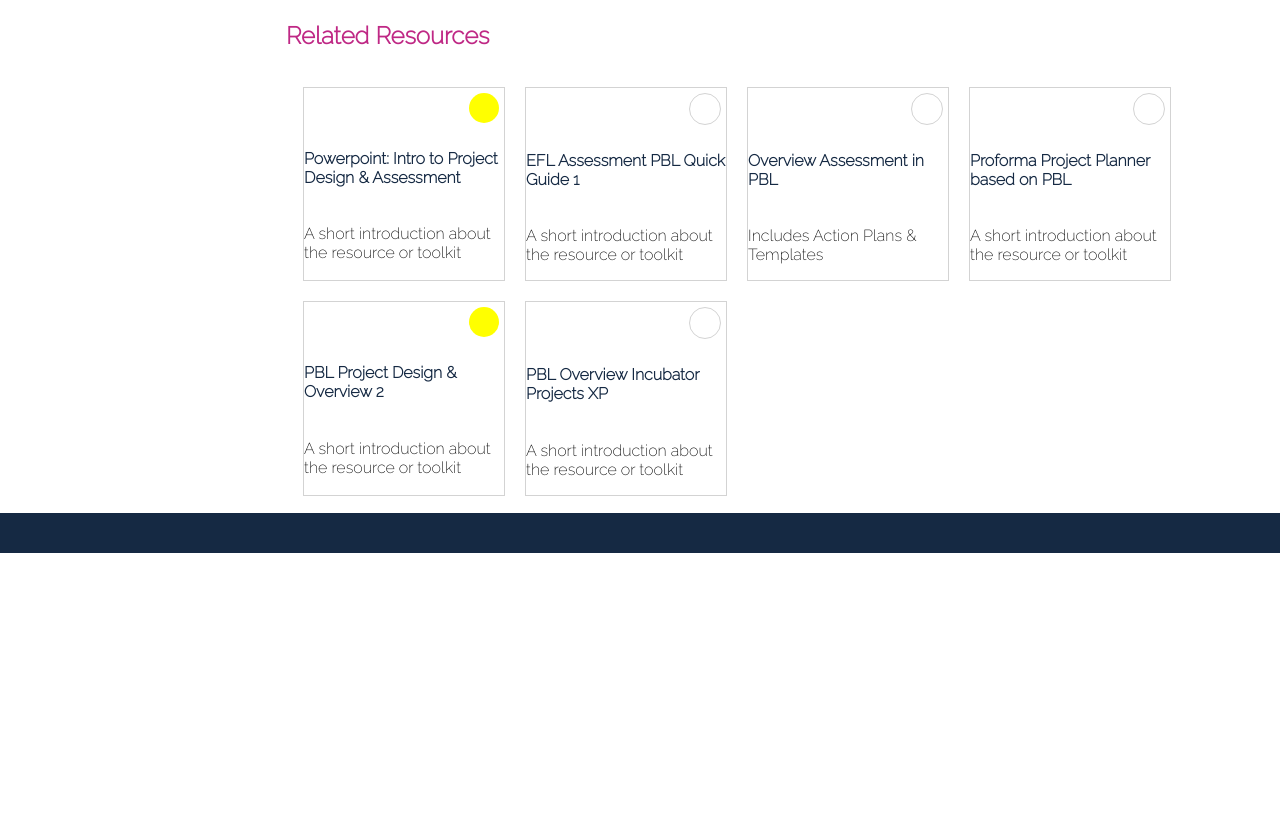
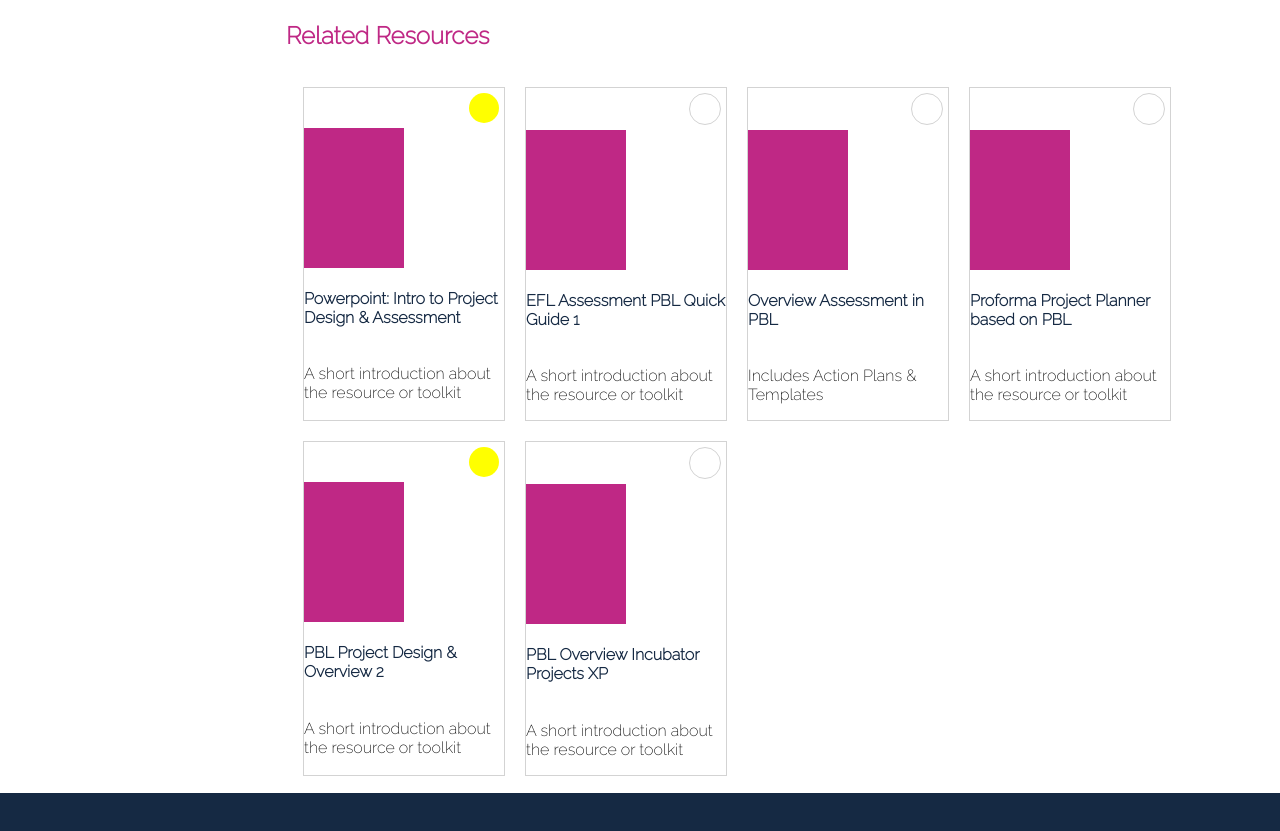
Before and after one commit to alliedelano/efl-lj-mockup, a React (Create React App) app: page /courses/pblcourse/pblunit2 in a window 1280 px wide. Shown: the part 1200-2031 px from the top of the page. Before the commit the page ends 1753 px from the top, so only its background shows below. Built offline with nearby package versions, Linux system fonts and the light colour scheme.

Commit message:
updates resource thumbnail placeholders for all PBL steps units

```diff
--- a/src/pages/PBLUnitPage1/PBLUnitPage1.jsx
+++ b/src/pages/PBLUnitPage1/PBLUnitPage1.jsx
@@ -42,11 +42,13 @@ export default function PBLUnitPage1(){
                         <div className="related-resources">
                             <div className="resource-item">
                                 <div className="fav-icon"></div>
+                                <div className="resource-thumbnail-placeholder"></div>
                                 <h4>Powerpoint: Intro to PBL and EL</h4>
                                 <p>A short introduction about the resource or toolkit</p>
                             </div>
                             <div className="resource-item">
                                 <div className="fav-icon-not"></div>
+                                <div className="resource-thumbnail-placeholder"></div>
                                 <h4>What is PBL Overview</h4>
                                 <p>A short introduction about the resource or toolkit</p>
                             </div>
@@ -58,11 +60,13 @@ export default function PBLUnitPage1(){
                             </div>
                             <div className="resource-item">
                                 <div className="fav-icon-not"></div>
+                                <div className="resource-thumbnail-placeholder"></div>
                                 <h4>PBL Toolkit</h4>
                                 <p>Includes Action Plans & Templates</p>
                             </div>
                             <div className="resource-item">
                                 <div className="fav-icon-not"></div>
+                                <div className="resource-thumbnail-placeholder"></div>
                                 <h4>Project Design Overview & Calendar</h4>
                                 <p>A short introduction about the resource or toolkit</p>
                             </div>
--- a/src/pages/PBLUnitPage2/PBLUnitPage2.jsx
+++ b/src/pages/PBLUnitPage2/PBLUnitPage2.jsx
@@ -44,31 +44,37 @@ export default function PBLUnitPage2(){
                         <div className="related-resources">
                         <div className="resource-item">
                                 <div className="fav-icon"></div>
+                                <div className="resource-thumbnail-placeholder"></div>
                                 <h4>Powerpoint: Intro to Project Design & Assessment</h4>
                                 <p>A short introduction about the resource or toolkit</p>
                             </div>
                             <div className="resource-item">
                                 <div className="fav-icon-not"></div>
+                                <div className="resource-thumbnail-placeholder"></div>
                                 <h4>EFL Assessment PBL Quick Guide 1</h4>
                                 <p>A short introduction about the resource or toolkit</p>
                             </div>
                             <div className="resource-item">
                                 <div className="fav-icon-not"></div>
+                                <div className="resource-thumbnail-placeholder"></div>
                                 <h4>Overview Assessment in PBL</h4>
                                 <p>Includes Action Plans & Templates</p>
                             </div>
                             <div className="resource-item">
                                 <div className="fav-icon-not"></div>
+                                <div className="resource-thumbnail-placeholder"></div>
                                 <h4>Proforma Project Planner based on PBL</h4>
                                 <p>A short introduction about the resource or toolkit</p>
                             </div>
                             <div className="resource-item">
                                 <div className="fav-icon"></div>
+                                <div className="resource-thumbnail-placeholder"></div>
                                 <h4>PBL Project Design & Overview 2</h4>
                                 <p>A short introduction about the resource or toolkit</p>
                             </div>
                             <div className="resource-item">
                                 <div className="fav-icon-not"></div>
+                                <div className="resource-thumbnail-placeholder"></div>
                                 <h4>PBL Overview Incubator Projects XP</h4>
                                 <p>A short introduction about the resource or toolkit</p>
                             </div>
--- a/src/pages/PBLUnitPage3/PBLUnitPage3.jsx
+++ b/src/pages/PBLUnitPage3/PBLUnitPage3.jsx
@@ -33,26 +33,31 @@ export default function PBLUnitPage3(){
                         <div className="related-resources">
                             <div className="resource-item">
                                 <div className="fav-icon"></div>
+                                <div className="resource-thumbnail-placeholder"></div>
                                 <h4>Powerpoint: Intro to the Driving Question</h4>
                                 <p>A short introduction about the resource or toolkit</p>
                             </div>
                             <div className="resource-item">
                                 <div className="fav-icon-not"></div>
+                                <div className="resource-thumbnail-placeholder"></div>
                                 <h4>Using Open & Guiding Questions</h4>
                                 <p>A short introduction about the resource or toolkit</p>
                             </div>
                             <div className="resource-item">
                                 <div className="fav-icon-not"></div>
+                                <div className="resource-thumbnail-placeholder"></div>
                                 <h4>PBL Overview Effective Questioning</h4>
                                 <p>A short introduction about the resource or toolkit</p>
                             </div>
                             <div className="resource-item">
                                 <div className="fav-icon-not"></div>
+                                <div className="resource-thumbnail-placeholder"></div>
                                 <h4>Proforma Planning Frame</h4>
                                 <p>A short introduction about the resource or toolkit</p>
                             </div>
                             <div className="resource-item">
                                 <div className="fav-icon"></div>
+                                <div className="resource-thumbnail-placeholder"></div>
                                 <h4>Proforma Rubric to Plan Guiding Questions</h4>
                                 <p>A short introduction about the resource or toolkit</p>
                             </div>
--- a/src/pages/PBLUnitPage4/PBLUnitPage4.jsx
+++ b/src/pages/PBLUnitPage4/PBLUnitPage4.jsx
@@ -33,21 +33,25 @@ export default function PBLUnitPage4(){
                         <div className="related-resources">
                             <div className="resource-item">
                                 <div className="fav-icon-not"></div>
+                                <div className="resource-thumbnail-placeholder"></div>
                                 <h4>Powerpoint: Introduction to Community, Authenticity & Employers in PBL and EL</h4>
                                 <p>A short introduction about the resource or toolkit</p>
                             </div>
                             <div className="resource-item">
                                 <div className="fav-icon-not"></div>
+                                <div className="resource-thumbnail-placeholder"></div>
                                 <h4>Community & Employer Engagement PBL2</h4>
                                 <p>A short introduction about the resource or toolkit</p>
                             </div>
                             <div className="resource-item">
                                 <div className="fav-icon-not"></div>
+                                <div className="resource-thumbnail-placeholder"></div>
                                 <h4>School & Employer Action Plan Template</h4>
                                 <p>A short introduction about the resource or toolkit</p>
                             </div>
                             <div className="resource-item">
                                 <div className="fav-icon-not"></div>
+                                <div className="resource-thumbnail-placeholder"></div>
                                 <h4>School Checklist Working with Employers Template</h4>
                                 <p>A short introduction about the resource or toolkit</p>
                             </div>
```
